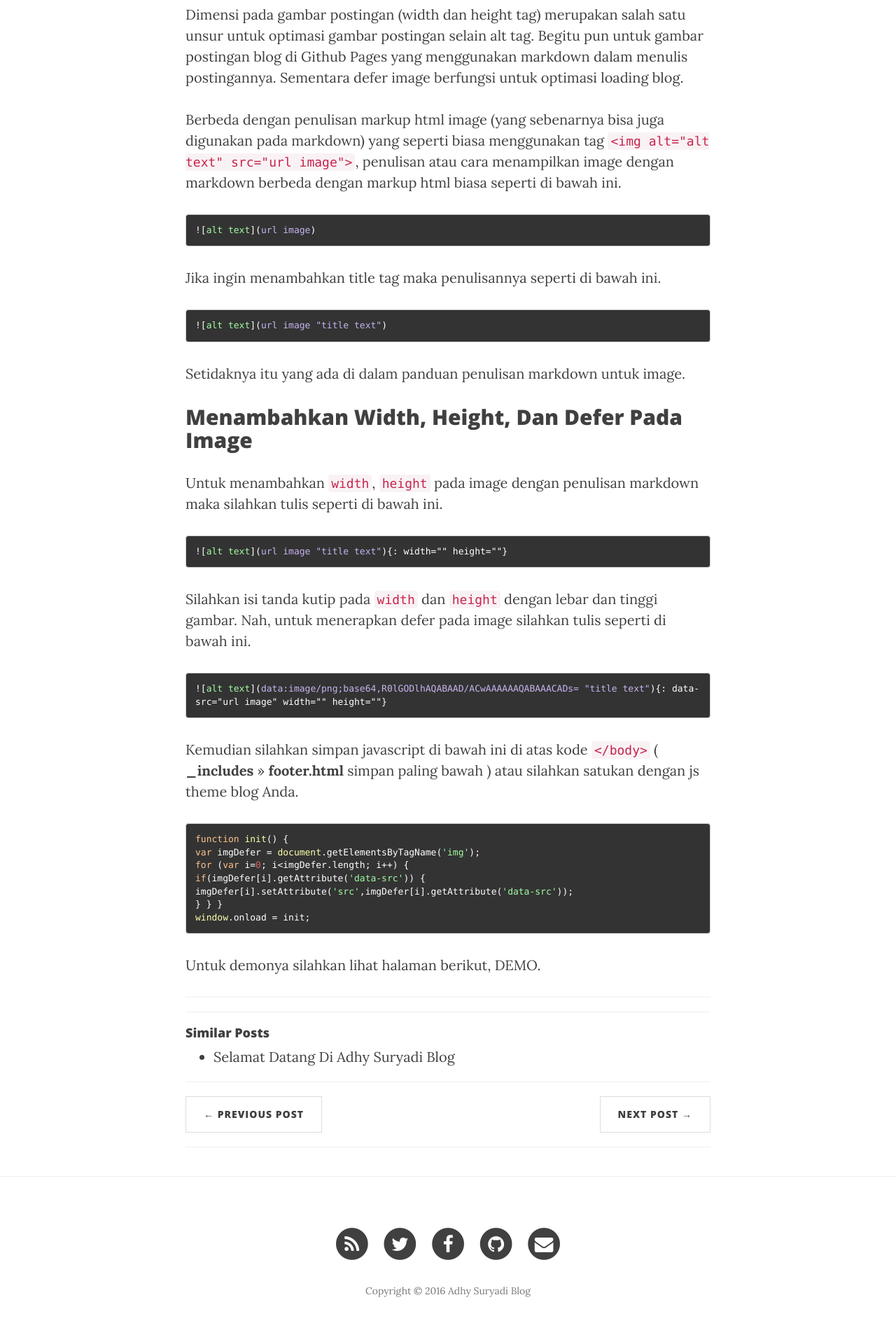
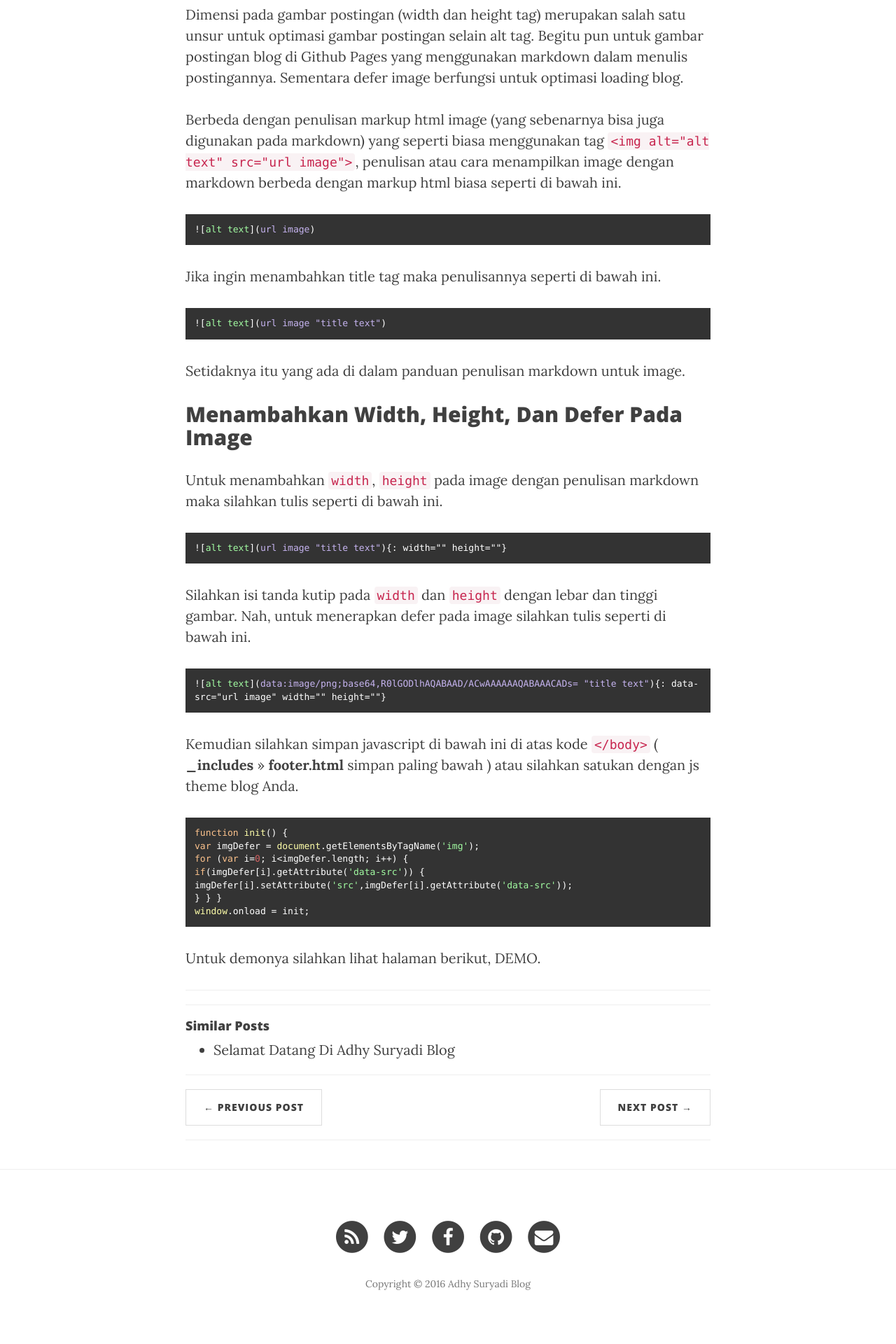
Before and after one commit to KompiAjaib/kompiajaib.github.io, a Jekyll site: the page built from _posts/2016-05-31-defer-image-with-markdown.markdown, in a window 1280 px wide. Shown: the part 704-2624 px from the top of the page at 70% size. Built offline with Jekyll 4.4.1, drawn with Linux system fonts in a browser that asks for light colours; nearby versions of some CDN libraries; comment, search, counter and statistics services are not loaded.

Commit message:
Update clean-blog.css

```diff
--- a/css/clean-blog.css
+++ b/css/clean-blog.css
@@ -423,7 +423,9 @@ pre,
     overflow-x: auto;
     padding: .5em;
     background: #333;
-    color: #fff
+    color: #fff;
+    border: none;
+    border-radius: 0;
 }
 .hljs-name,
 .hljs-strong {
```
